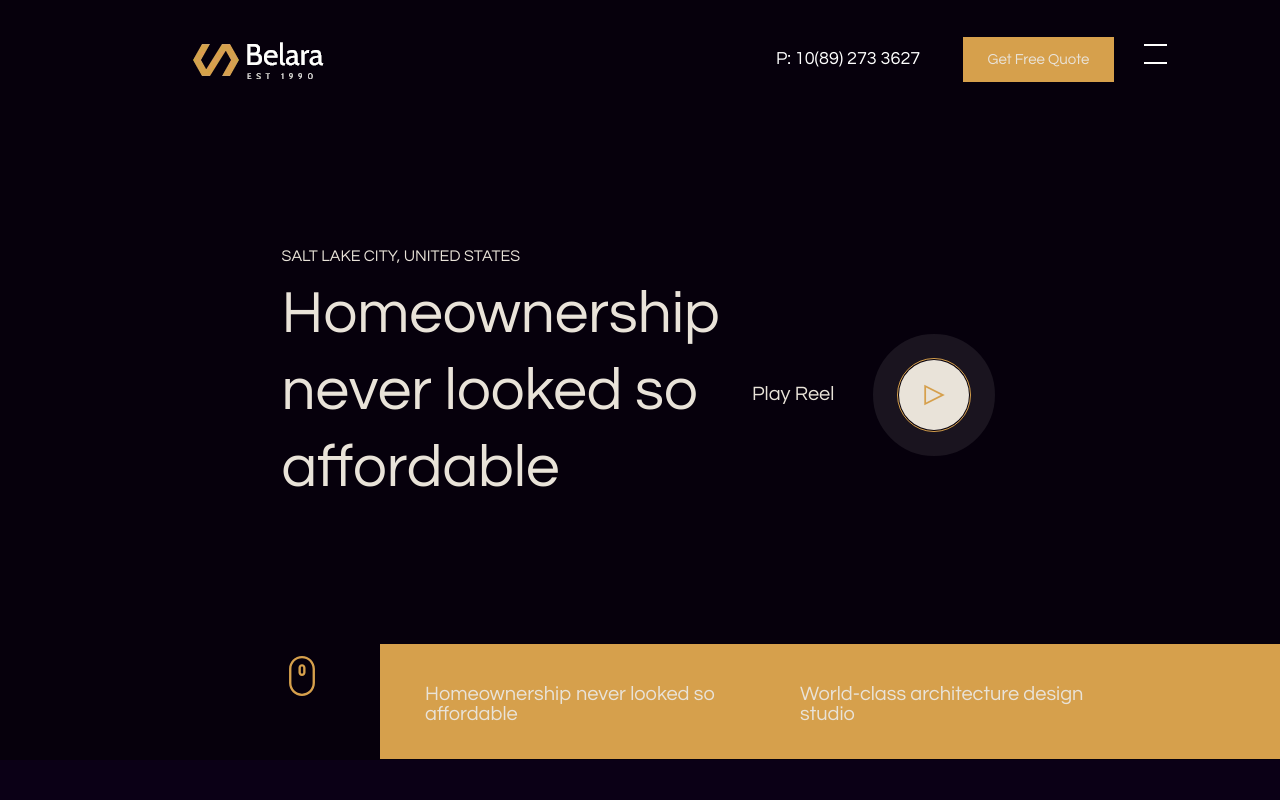
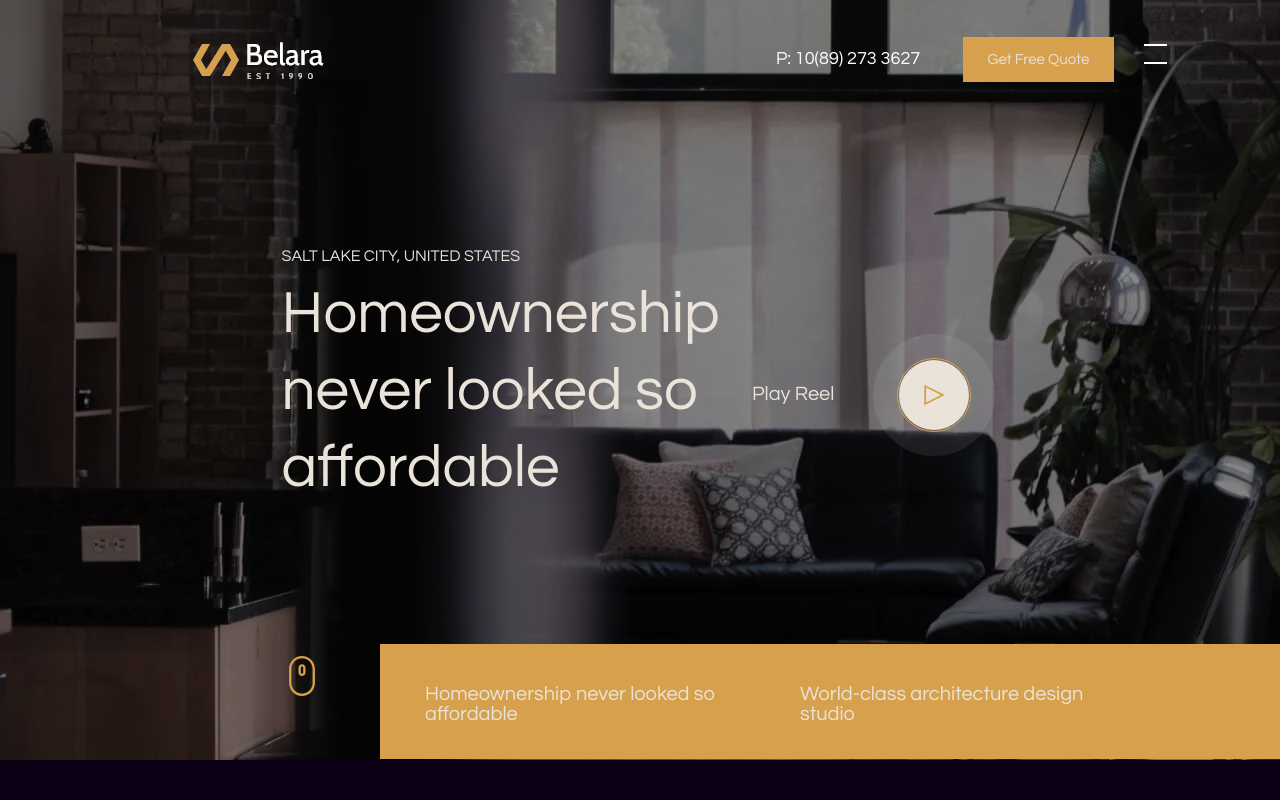
Before and after one commit to laranjeira1431/reprodu-o, a plain HTML site: page index.html in a window 1280 px wide. Shown: the top 800 px of the page. Drawn offline with nearby package versions, Linux system fonts and the light colour scheme.

Commit message:
Update style.css

```diff
--- a/style.css
+++ b/style.css
@@ -11,7 +11,7 @@ body{
 
 #tela-fundo{
     height: 95vh;
-    background-image: url(img/h1_hero1.jpg);
+    background-image: url(h1_hero1.jpg);
     background-color: rgb(0, 0, 0, 45%);
     background-blend-mode: multiply;
 }
```
